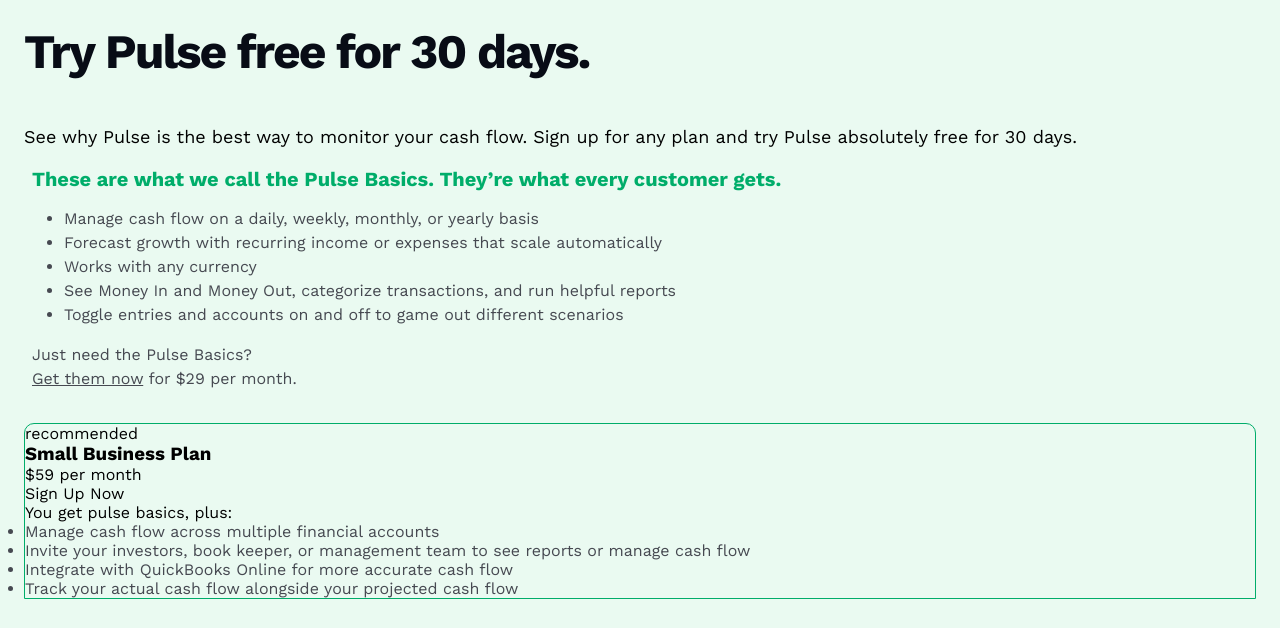
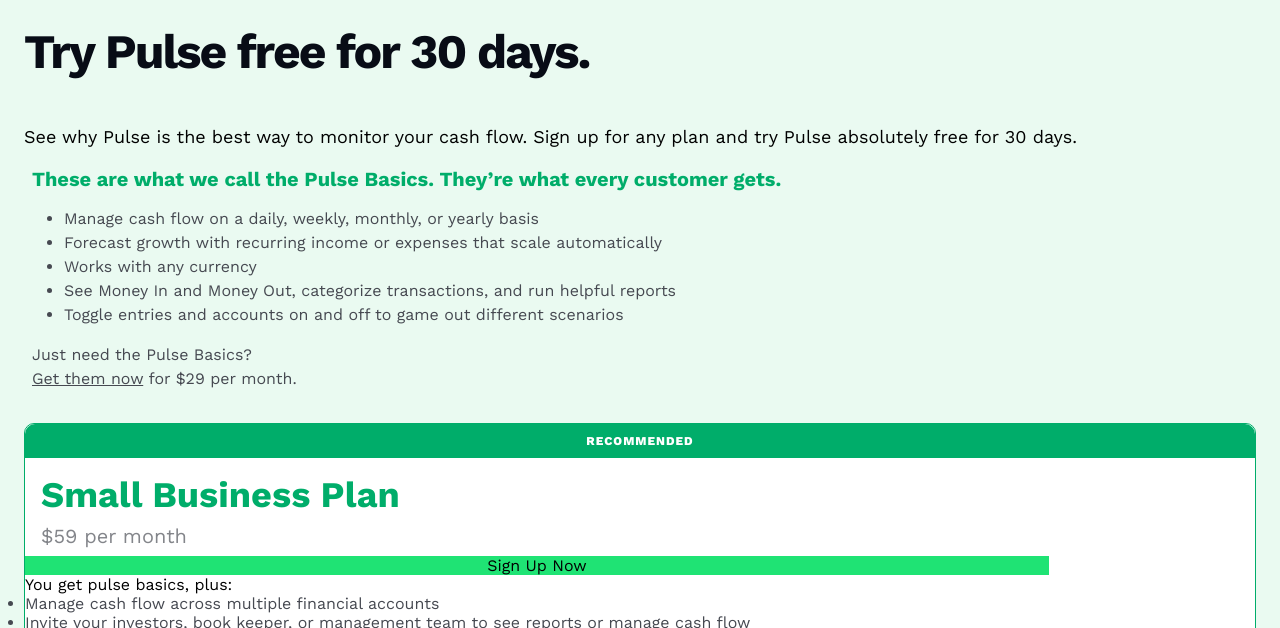
Before and after one commit to r0meia/pulse-pricing-page-clone, a plain HTML site: page index.html in a window 1280 px wide. Shown: the part 85-713 px from the top of the page. Drawn offline with nearby package versions, Linux system fonts and the light colour scheme.

Commit message:
second-commit

```diff
--- a/index.html
+++ b/index.html
@@ -32,7 +32,7 @@
                     <p>Just need the Pulse Basics?<br> <a href="#">Get them now</a> for $29 per month.</p>
                 </div>
                 <div class="container">
-                    <div class="recommended">recommended</div>
+                    <div class="recommended">RECOMMENDED</div>
                     <div class="container-heading"><h3>Small Business Plan</h3></div>
                     <div class="container-paragraph"><p>$59 per month</p></div>
                     <div class="sign-up"><p>Sign Up Now</p></div>
--- a/styles.css
+++ b/styles.css
@@ -66,4 +66,36 @@ p > a {
     margin: 2rem 1.5rem;
     border-top-left-radius: 10px;
     border-top-right-radius: 10px;
+    background-color: white;
 }
+.recommended {
+    display: flex;
+    justify-content: center;
+    align-items: center;
+    color: white;
+    font-size: 0.75rem;
+    font-weight: 800;
+    letter-spacing: 1px;
+    background-color: #00ad6a;
+    border-top-left-radius: 10px;
+    border-top-right-radius: 10px;
+    height: 34px;
+    order: 0;
+}
+.container-heading > h3 {
+    font-size: 2.25rem;
+    color: #00AD6A;
+    padding: 1rem 1rem 0;
+}
+.container-paragraph > p {
+    font-size: 1.25rem;
+    padding: 0.5rem 1rem;
+    color: #83858A;
+}
+.sign-up {
+    display: flex;
+    justify-content: center;
+    align-items: center;
+    width: 80vw;
+    background-color: #1fe374;
+}
```
